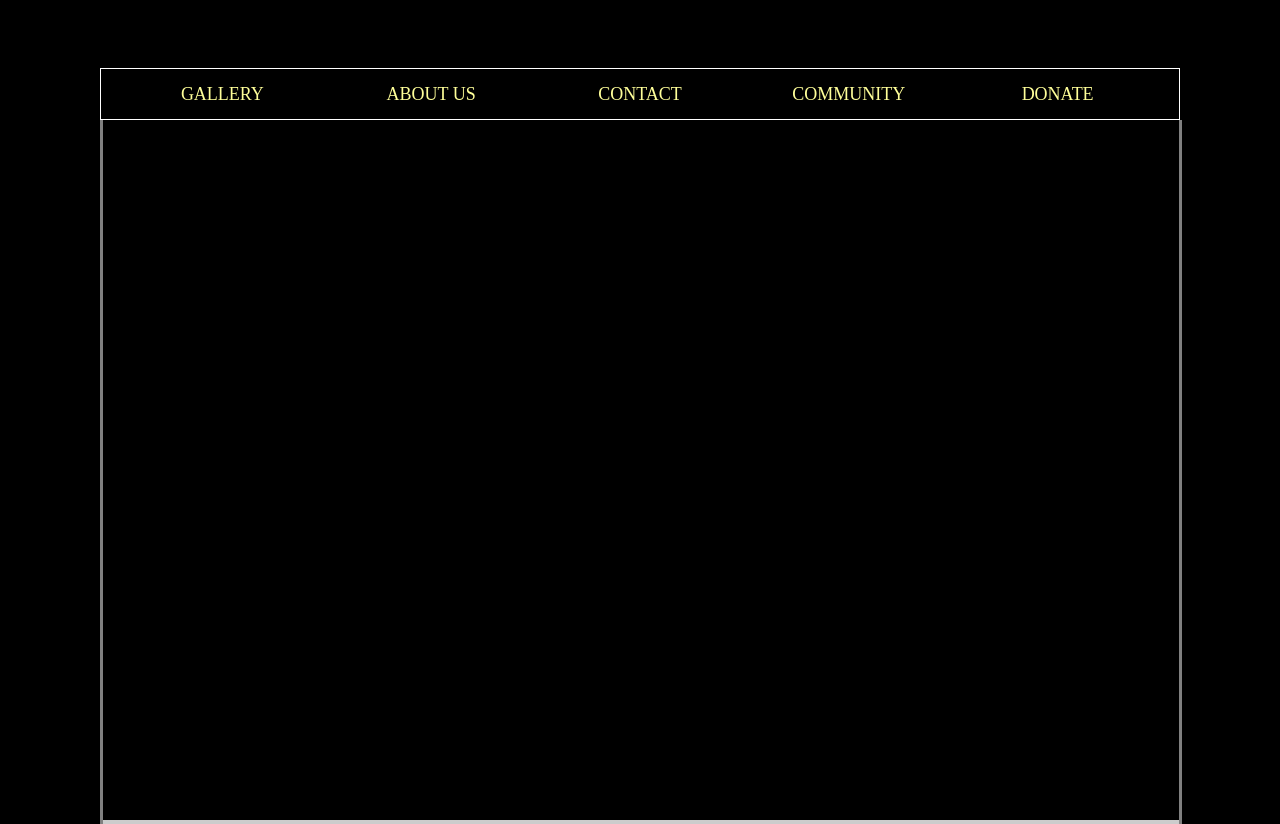
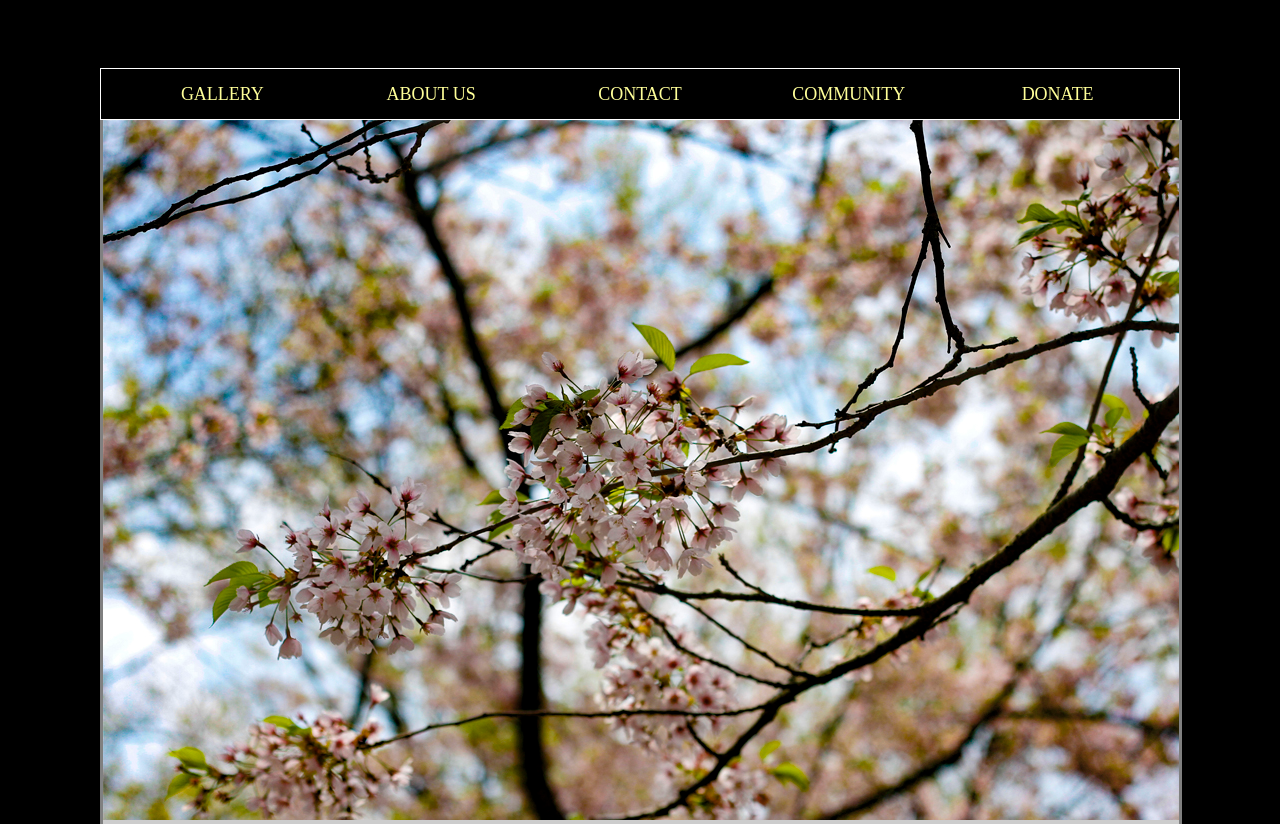
Before and after one commit to paininthea-rgb/C_Hoang_Final_Intergrated_Project, a plain HTML site: page gallery.html in a window 1280 px wide. Shown: the part 460-1284 px from the top of the page. Drawn offline with Linux system fonts and the light colour scheme.

Commit message:
Update gallery.html

```diff
--- a/gallery.html
+++ b/gallery.html
@@ -37,7 +37,7 @@
                 </ul>
             </nav><!--Nav end-->
             <article>
-                <iframe name="page" src="images/gallery.jpg" scrolling="no" frameborder="0" allowfullscreen allow="accelerometer; autoplay; encrypted-media; gyroscope; picture-in-picture"></iframe>
+                <iframe name="page" src="images/index.jpg" scrolling="no" frameborder="0" allowfullscreen allow="accelerometer; autoplay; encrypted-media; gyroscope; picture-in-picture"></iframe>
             </article>
             <div>
                 <h3><a href="contact.html">GET GOOD DEAL NOW </a> </h3>
```
